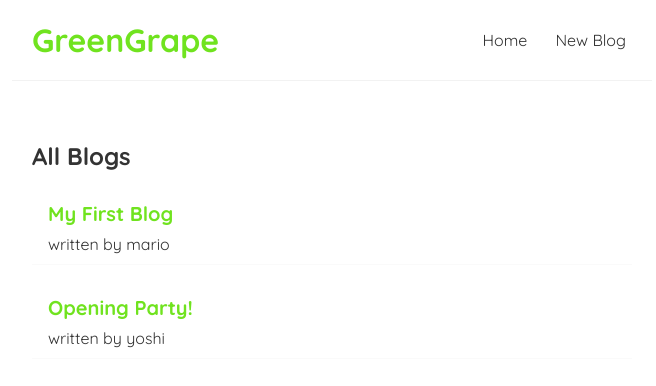
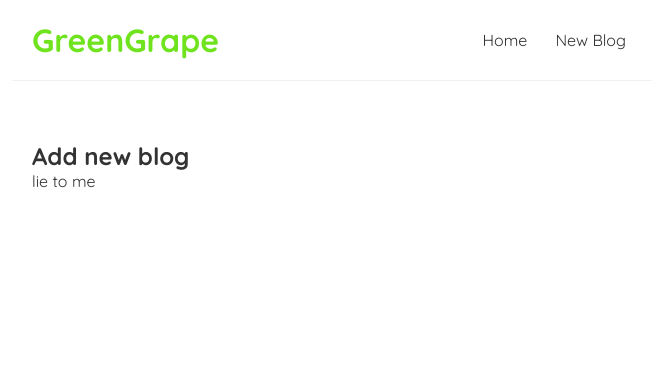
Before and after one commit to vhillyjay/GreenGrape, a React (Create React App) app: page /create in a window 1280 px wide. Shown: the top 386 px of the page, without its empty margins (308-964 px from the left). Built offline with nearby package versions, Linux system fonts and the light colour scheme; data requests are answered from the project's data file.

Commit message:
exact path

```diff
--- a/src/App.js
+++ b/src/App.js
@@ -3,6 +3,7 @@
 import Home from './Home';
   // imported from components
 import { BrowserRouter as Router, Route, Switch } from 'react-router-dom';
+import Create from './Create';
 
 function App() {
     // string number array allowed
@@ -15,8 +16,12 @@
         <div className='content'>
           {/* <Home /> */}
           <Switch>
-            <Route path="/">
+            <Route exact path="/">
               <Home />
+            </Route>
+            <Route path="/create">
+              <Create />
+              <div>lie to me</div>
             </Route>
           </Switch>
         </div>
--- /dev/null
+++ b/src/Create.js
@@ -0,0 +1,9 @@
+const Create = () => {
+    return (
+        <div className="create">
+            <h2>Add new blog</h2>
+        </div>
+     );
+}
+
+export default Create;
```
